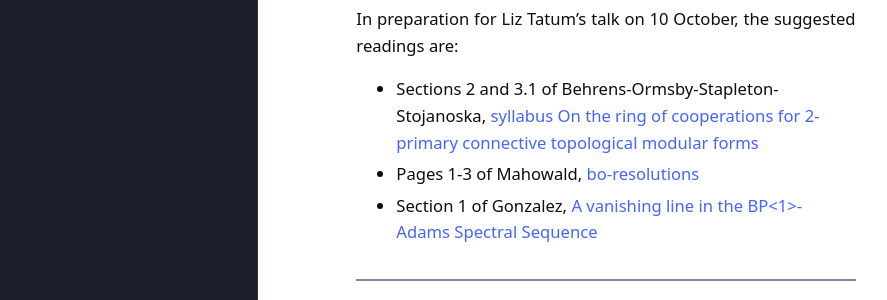
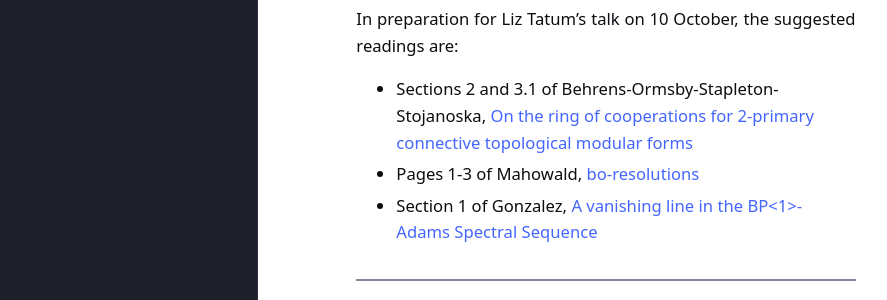
Before and after one commit to eCHTorc/eCHTorc.github.io, a Jekyll site: the page built from eCHT-research-seminar-reading-group.html, in a window 1280 px wide and 900 px high, scrolled down 588 px. Shown: the part 156-456 px from the top of the window, without its empty margins (43-930 px from the left). Built offline with Jekyll 4.4.1, drawn with Linux system fonts in a browser that asks for light colours.

Commit message:
Update eCHT-research-seminar-reading-group.html

```diff
--- a/eCHT-research-seminar-reading-group.html
+++ b/eCHT-research-seminar-reading-group.html
@@ -48,7 +48,7 @@ In preparation for Liz Tatum’s talk on 10 October, the suggested readings are:
 </p>
 
 <ul>
-<li> Sections 2 and 3.1 of Behrens-Ormsby-Stapleton-Stojanoska, <a href="/files/BOSS.pdf"> syllabus On the ring of cooperations for 2-primary connective topological modular forms </a> </li>
+<li> Sections 2 and 3.1 of Behrens-Ormsby-Stapleton-Stojanoska, <a href="/files/BOSS.pdf"> On the ring of cooperations for 2-primary connective topological modular forms </a> </li>
 <li> Pages 1-3 of Mahowald, <a href="https://projecteuclid.org/journals/pacific-journal-of-mathematics/volume-92/issue-2/brm-o-resolutions/pjm/1102736799.full"> bo-resolutions </a> </li>
 <li> Section 1 of Gonzalez, <a href="https://www.sciencedirect.com/science/article/pii/S0040938399000026?ref=pdf_download&fr=RR-2&rr=9ffca314b89c2596"> A vanishing line in the BP&lt;1&gt;-Adams Spectral Sequence </a> </li>
 </ul>
```
